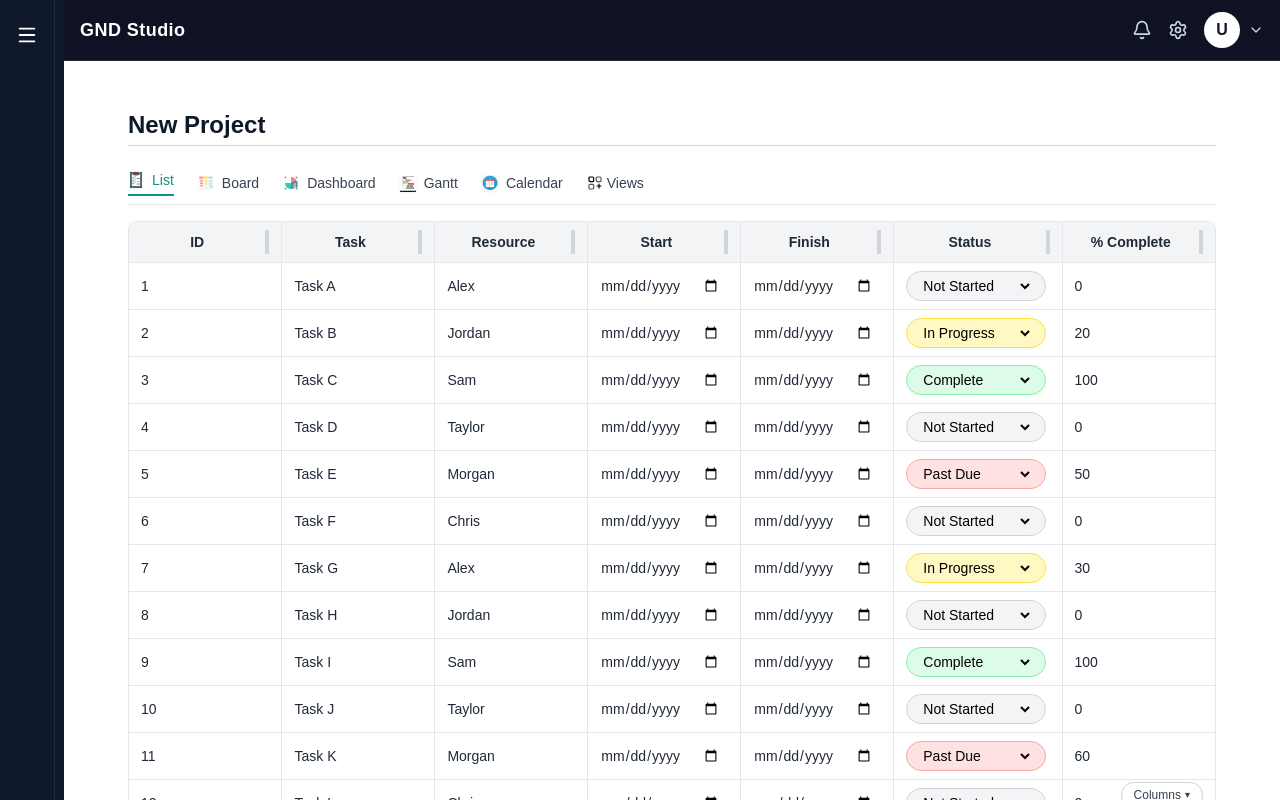
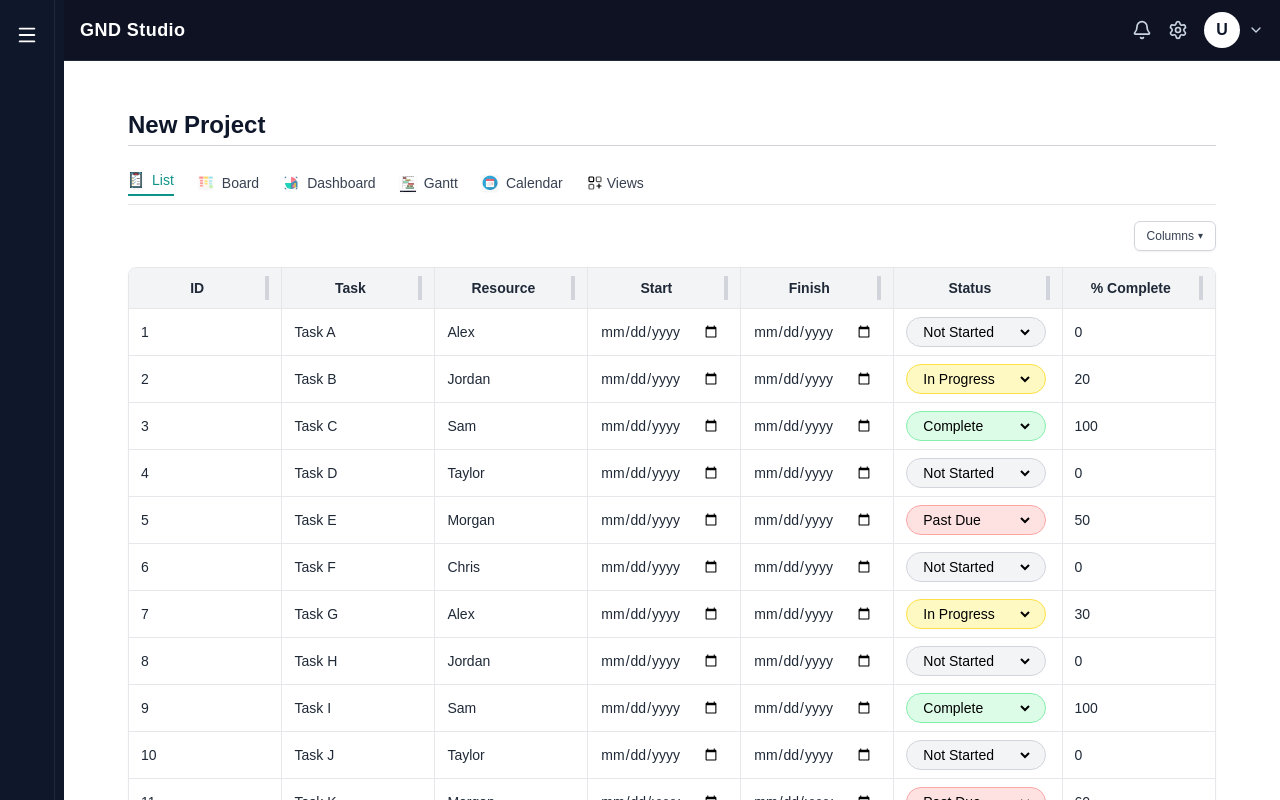
Before and after one commit to jjoynergnd/GNDStudio, a Next.js app: page /projects/new in a window 1280 px wide. Built offline with nearby package versions, Linux system fonts and the light colour scheme.

Commit message:
updated grid with columns dropdown

```diff
--- a/src/components/grid/TaskGridTanStack.tsx
+++ b/src/components/grid/TaskGridTanStack.tsx
@@ -1,6 +1,5 @@
 // @react-compiler-disable
 /* eslint-disable react-hooks/incompatible-library */
-
 "use client";
 
 import React, { useState, useEffect } from "react";
@@ -11,7 +10,6 @@ import {
   ColumnDef,
   VisibilityState,
 } from "@tanstack/react-table";
-
 import {
   DndContext,
   closestCenter,
@@ -26,7 +24,6 @@ import {
   SortableContext,
   verticalListSortingStrategy,
 } from "@dnd-kit/sortable";
-
 import Image from "next/image";
 
 import AddColumnModal from "@/components/modals/AddColumnModal";
@@ -87,7 +84,6 @@ export default function TaskGridTanStack({
 
     const oldIndex = rows.findIndex((r) => r.id === active.id);
     const newIndex = rows.findIndex((r) => r.id === over.id);
-
     if (oldIndex === -1 || newIndex === -1) return;
 
     const newData = arrayMove(rows, oldIndex, newIndex);
@@ -97,7 +93,7 @@ export default function TaskGridTanStack({
 
   return (
     <div className="space-y-4">
-      {/* Ribbon */}
+      {/* View ribbon */}
       <div className="flex items-center gap-6 border-b pb-2 text-sm font-medium text-gray-700">
         <span className="flex items-center gap-2 text-teal-600 border-b-2 border-teal-600 pb-1 cursor-pointer">
           <Image
@@ -109,7 +105,6 @@ export default function TaskGridTanStack({
           />
           List
         </span>
-
         <span className="flex items-center gap-2 hover:text-gray-900 cursor-pointer">
           <Image
             src="/board_view.svg"
@@ -120,7 +115,6 @@ export default function TaskGridTanStack({
           />
           Board
         </span>
-
         <span className="flex items-center gap-2 hover:text-gray-900 cursor-pointer">
           <Image
             src="/dashboard_view.svg"
@@ -131,7 +125,6 @@ export default function TaskGridTanStack({
           />
           Dashboard
         </span>
-
         <span className="flex items-center gap-2 hover:text-gray-900 cursor-pointer">
           <Image
             src="/gantt_view.webp"
@@ -142,7 +135,6 @@ export default function TaskGridTanStack({
           />
           Gantt
         </span>
-
         <span className="flex items-center gap-2 hover:text-gray-900 cursor-pointer">
           <Image
             src="/calendar_view.webp"
@@ -153,7 +145,6 @@ export default function TaskGridTanStack({
           />
           Calendar
         </span>
-
         <span className="flex items-center gap-1 hover:text-gray-900 cursor-pointer">
           <Image
             src="/more_views.svg"
@@ -166,7 +157,50 @@ export default function TaskGridTanStack({
         </span>
       </div>
 
-      {/* Grid container (relative so floating button anchors correctly) */}
+      {/* Columns visibility button + menu (aligned right, above grid) */}
+      <div className="flex justify-end">
+        <div className="relative">
+          <button
+            type="button"
+            onClick={() => setShowColumnMenu((prev) => !prev)}
+            className="inline-flex items-center gap-1 rounded-md border border-gray-300 bg-white px-3 py-1.5 text-xs font-medium text-gray-700 shadow-sm hover:bg-gray-50 cursor-pointer"
+          >
+            Columns
+            <span className="text-[10px]">▾</span>
+          </button>
+
+          {showColumnMenu && (
+            <div className="absolute right-0 mt-2 w-52 rounded-lg border border-gray-200 bg-white shadow-lg text-xs text-gray-800 z-30">
+              <div className="max-h-60 overflow-auto py-2">
+                {table.getAllLeafColumns().map((column) => {
+                  const columnId = column.id;
+                  const header =
+                    typeof column.columnDef.header === "string"
+                      ? column.columnDef.header
+                      : columnId;
+
+                  return (
+                    <label
+                      key={columnId}
+                      className="flex items-center gap-2 px-3 py-1 hover:bg-gray-50 cursor-pointer"
+                    >
+                      <input
+                        type="checkbox"
+                        className="h-3 w-3 cursor-pointer"
+                        checked={column.getIsVisible()}
+                        onChange={column.getToggleVisibilityHandler()}
+                      />
+                      <span className="truncate">{header}</span>
+                    </label>
+                  );
+                })}
+              </div>
+            </div>
+          )}
+        </div>
+      </div>
+
+      {/* Grid container */}
       <div className="relative border rounded-lg bg-white shadow-sm overflow-auto max-h-[600px] p-0">
         <DndContext
           collisionDetection={closestCenter}
@@ -206,7 +240,6 @@ export default function TaskGridTanStack({
                               header.getContext()
                             )}
                           </div>
-
                           {canResize && (
                             <div
                               onMouseDown={header.getResizeHandler()}
@@ -258,47 +291,6 @@ export default function TaskGridTanStack({
             </SortableContext>
           </table>
         </DndContext>
-
-        {/* Floating Columns button */}
-        <div className="absolute bottom-3 right-3">
-          <button
-            type="button"
-            onClick={() => setShowColumnMenu((prev) => !prev)}
-            className="inline-flex items-center gap-1 rounded-full border border-gray-300 bg-white px-3 py-1 text-xs font-medium text-gray-700 shadow-sm hover:bg-gray-50 cursor-pointer"
-          >
-            Columns
-            <span className="text-[10px]">▾</span>
-          </button>
-
-          {showColumnMenu && (
-            <div className="mt-2 w-48 rounded-lg border border-gray-200 bg-white shadow-lg text-xs text-gray-800">
-              <div className="max-h-60 overflow-auto py-2">
-                {table.getAllLeafColumns().map((column) => {
-                  const columnId = column.id;
-                  const header =
-                    typeof column.columnDef.header === "string"
-                      ? column.columnDef.header
-                      : columnId;
-
-                  return (
-                    <label
-                      key={columnId}
-                      className="flex items-center gap-2 px-3 py-1 hover:bg-gray-50 cursor-pointer"
-                    >
-                      <input
-                        type="checkbox"
-                        className="h-3 w-3 cursor-pointer"
-                        checked={column.getIsVisible()}
-                        onChange={column.getToggleVisibilityHandler()}
-                      />
-                      <span className="truncate">{header}</span>
-                    </label>
-                  );
-                })}
-              </div>
-            </div>
-          )}
-        </div>
       </div>
 
       <AddColumnModal
```
